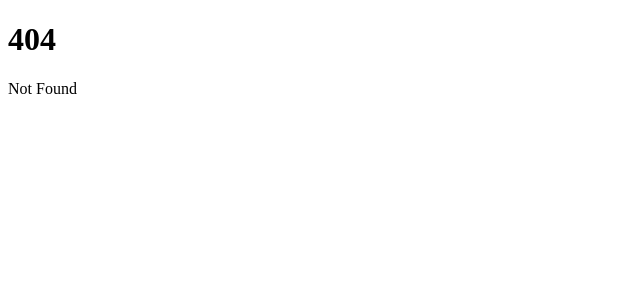
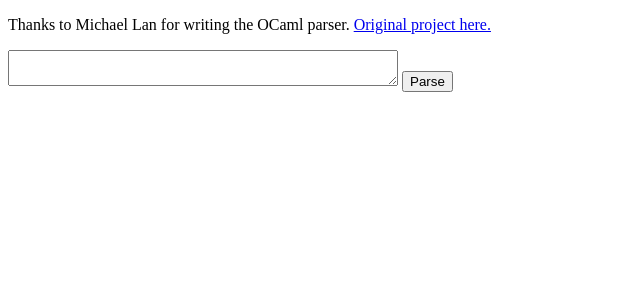
Before and after one commit to jc65536/tumtumtree.cc, a SvelteKit app: page /miniocaml in a window 1280 px wide. Before the commit this address had no page. Shown: the top 300 px of the page, without its empty margins (0-640 px from the left). Built offline with nearby package versions, Linux system fonts and the light colour scheme.

Commit message:
Mini OCaml

```diff
--- /dev/null
+++ b/src/routes/miniocaml/+page.server.ts
@@ -0,0 +1,22 @@
+import { execFile } from "node:child_process";
+
+export const actions = {
+    parse: async ({ request }) => {
+        const data = await request.formData();
+        const src = data.get("src")?.toString();
+
+        const dir = `${process.cwd()}/src/routes/miniocaml`;
+
+        const path = (p: string) => `${dir}/${p}`;
+
+        const parsed = await new Promise<string>((resolve, _reject) =>
+            execFile(path("parse"),
+                { cwd: path("ocaml_gram") },
+                (_err, stdout, _stderr) => resolve(stdout))
+                .stdin?.end(src));
+
+        console.log("result: " + parsed);
+
+        return { src, parsed };
+    },
+};
--- /dev/null
+++ b/src/routes/miniocaml/+page.svelte
@@ -0,0 +1,31 @@
+<script lang="ts">
+  import { enhance } from "$app/forms";
+  import { page } from "$app/stores";
+  import type { ActionData } from "./$types";
+
+  export let form: ActionData;
+</script>
+
+<p>
+  Thanks to Michael Lan for writing the OCaml parser.
+  <a href="https://github.com/mizlan/ocaml_gram">Original project here.</a>
+</p>
+
+<form method="post" action="?/parse" use:enhance>
+  {#if form?.src}
+    <textarea name="src">{form.src}</textarea>
+  {:else}
+    <textarea name="src"></textarea>
+  {/if}
+  <button>Parse</button>
+</form>
+
+{#if form?.parsed}
+  <pre>{form.parsed}</pre>
+{/if}
+
+<style>
+  textarea {
+    width: 24rem;
+  }
+</style>
```
Also changed, not shown: 2 other files (tests, documents, lock files or other folders).
